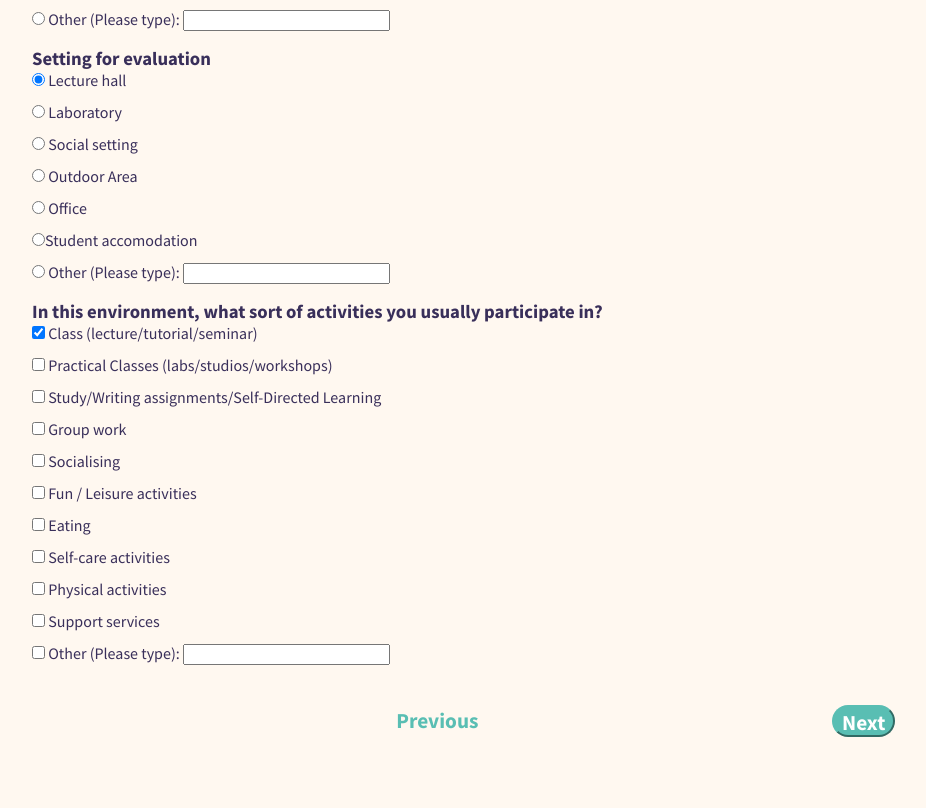
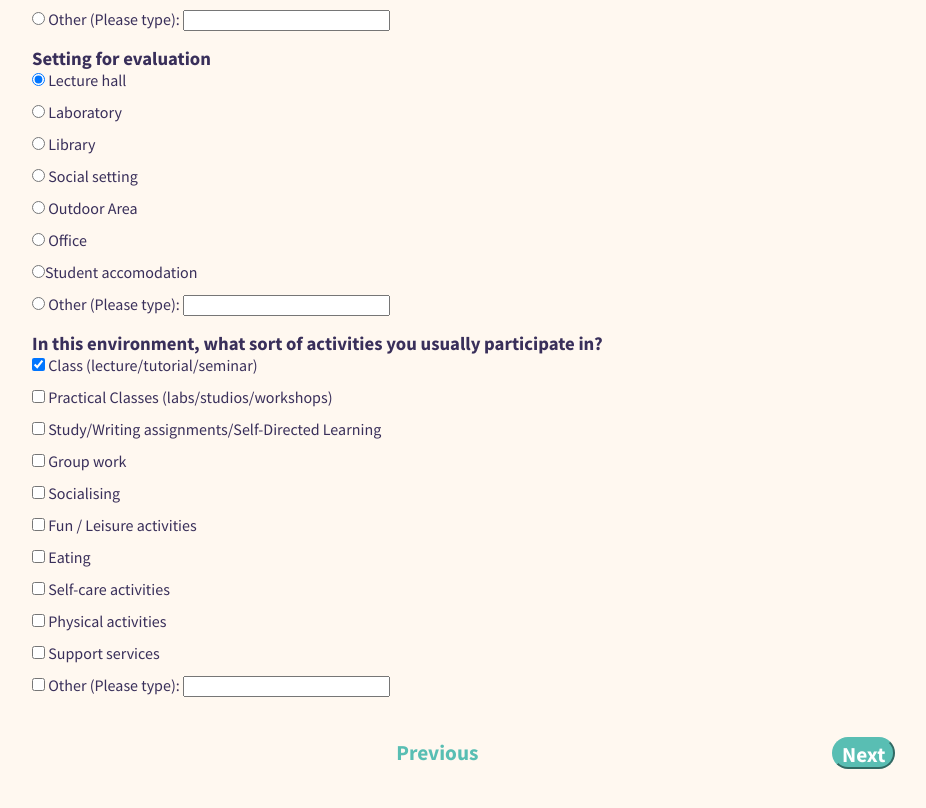
Before and after one commit to SensoryEnvironmentTool/SelfAssessment, a plain HTML site: page index.html in a window 1280 px wide. Shown: the part 1140-1948 px from the top of the page, without its empty margins (0-926 px from the left). Drawn offline with nearby package versions, Linux system fonts and the light colour scheme.

Commit message:
Update index.html

```diff
--- a/index.html
+++ b/index.html
@@ -109,6 +109,10 @@
 <div>
  <input type="radio" id="laboratory" name="setting" value="laboratory" aria-label="Laboratory">
  <label for="laboratory">Laboratory</label>
+</div>
+<div>
+ <input type="radio" id="library" name="setting" value="library" aria-label="Library">
+ <label for="library">Library</label>
 </div>
 <div>
  <input type="radio" id="social" name="setting" value="social-setting" aria-label="Social setting">
```
